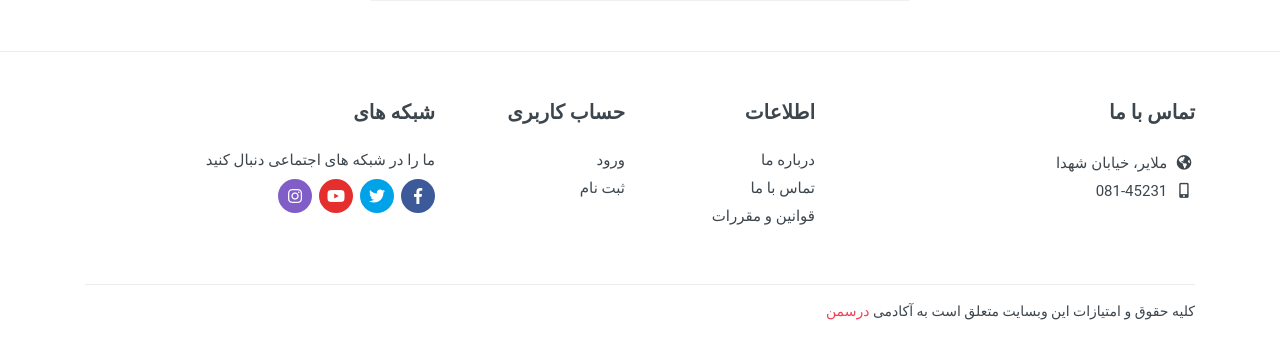
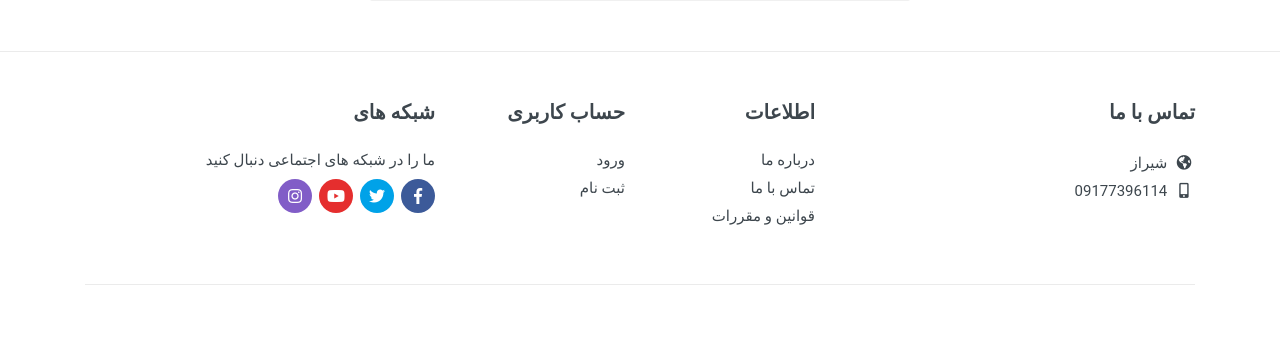
Before and after one commit to t-zare-Programmer/shop_center, a Django app: page /accounts/change_password/ in a window 1280 px wide. Shown: the part 662-1000 px from the top of the page. Run offline with Django 5.2, Linux system fonts and the light colour scheme; some libraries are stand-ins or nearby versions.

Commit message:
change info of header&footer

```diff
--- a/templates/partials/footer.html
+++ b/templates/partials/footer.html
@@ -10,9 +10,9 @@
 
 									<ul class="footer-contacts__contacts">
 										<li><i class="footer-contacts__icon fas fa-globe-americas"></i>
-											ملایر، خیابان شهدا</li>
+											شیراز</li>
 										<li><i class="footer-contacts__icon fas fa-mobile-alt"></i>
-											<span class="ltr_text">081-45231</span>
+											<span class="ltr_text">09177396114</span>
 										</li>
 
 									</ul>
@@ -84,8 +84,8 @@
 					<div class="site-footer__bottom">
 
 						<div class="site-footer__copyright">
-							کلیه حقوق و امتیازات این وبسایت متعلق است به آکادمی
-							<a href="https://darsman.com" target="_blank">درسمن</a>
+
+							<a href="https://darsman.com" target="_blank"></a>
 						</div>
 
 					</div>
--- a/templates/partials/header.html
+++ b/templates/partials/header.html
@@ -26,11 +26,7 @@
 				</div>
 
 				<div class="site-header__middle container">
-					<div class="site-header__logo">
-						<a href="index.html">
-							<img src="{{media_url}}/images/logo.png" alt="">
-						</a>
-					</div>
+
 					<div class="site-header__search">
 						<div class="search">
 							<form class="search__form" action="">
@@ -45,7 +41,7 @@
 					</div>
 					<div class="site-header__phone">
 						<div class="site-header__phone-title">پشتیبانی</div>
-						<div class="site-header__phone-number"><span class="ltr_text">081-45231</span></div>
+						<div class="site-header__phone-number"><span class="ltr_text">09177396114</span></div>
 					</div>
 				</div>
 				<!-- .topbar / end -->
```
